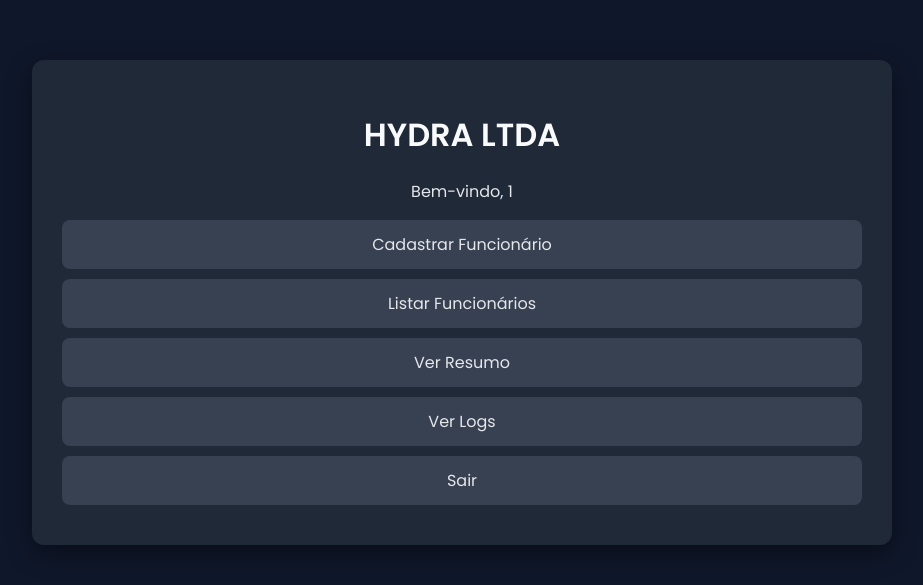
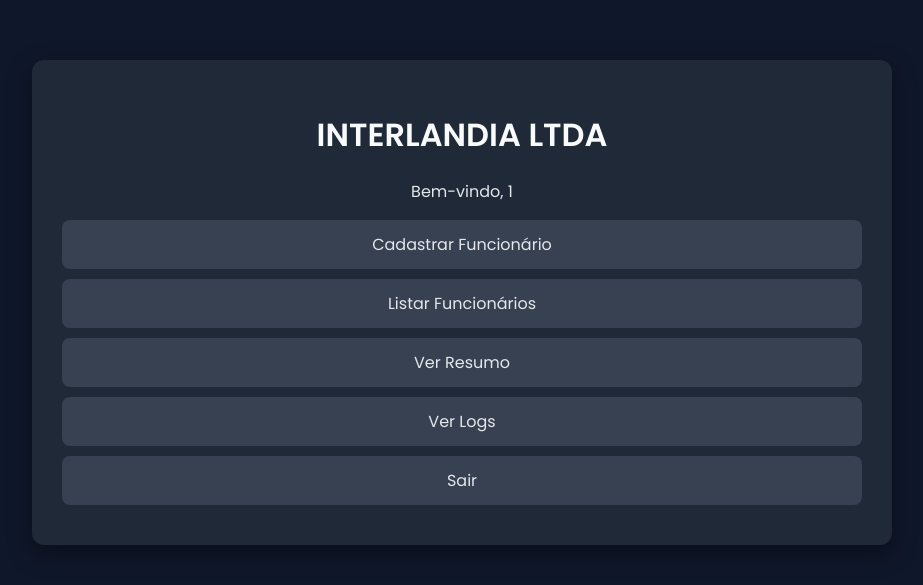
Before and after one commit to a3unifg2026/A3AVI, a Flask app: page /home in a window 1280 px wide. Shown: the top 585 px of the page, without its empty margins (178-1101 px from the left). Run offline with Flask 3, Linux system fonts and the light colour scheme; the visitor is signed in with stand-in values (Sample User, id 1).

Commit message:
Primeira edição

```diff
--- a/templates/cadastrar.html
+++ b/templates/cadastrar.html
@@ -12,6 +12,8 @@
         <input name="nome" placeholder="Nome">
         <input name="contato" placeholder="Contato">
         <input name="setor" placeholder="Setor">
+        <input name="email" placeholder="Email">
+        <input name="cargo" placeholder="Cargo">
         <input name="salario" placeholder="Salário">
         <button class="btn">Cadastrar</button>
     </form>
--- a/templates/editar.html
+++ b/templates/editar.html
@@ -17,7 +17,9 @@
 <input name="nome" value="{{ f[1] }}">
 <input name="contato" value="{{ f[2] }}">
 <input name="setor" value="{{ f[3] }}">
-<input name="salario" value="{{ f[4] }}">
+<input name="email" value="{{ f[4] }}">
+<input name="cargo" value="{{ f[5] }}">
+<input name="salario" value="{{ f[6] }}">
 <button class="btn">Salvar</button>
 </form>
 
--- a/templates/index.html
+++ b/templates/index.html
@@ -2,12 +2,12 @@
 <html>
 <head>
     <link rel="stylesheet" href="/static/style.css">
-    <title>HYDRA LTDA</title>
+    <title>INTERLANDIA LTDA</title>
 </head>
 <body>
 
 <div class="container">
-    <h1>HYDRA LTDA</h1>
+    <h1>INTERLANDIA LTDA</h1>
 
     <p style="text-align:center;">Bem-vindo, {{user}}</p>
 
--- a/templates/login.html
+++ b/templates/login.html
@@ -6,7 +6,7 @@
 <body>
 
 <div class="container">
-    <h1>HYDRA LTDA</h1>
+    <h1>INTERLANDIA LTDA</h1>
     <form method="POST">
         <input name="usuario" placeholder="Usuário">
         <input name="senha" type="password" placeholder="Senha">
```
Also changed, not shown: templates/listar.html (+5 -2 lines), rh.db.
